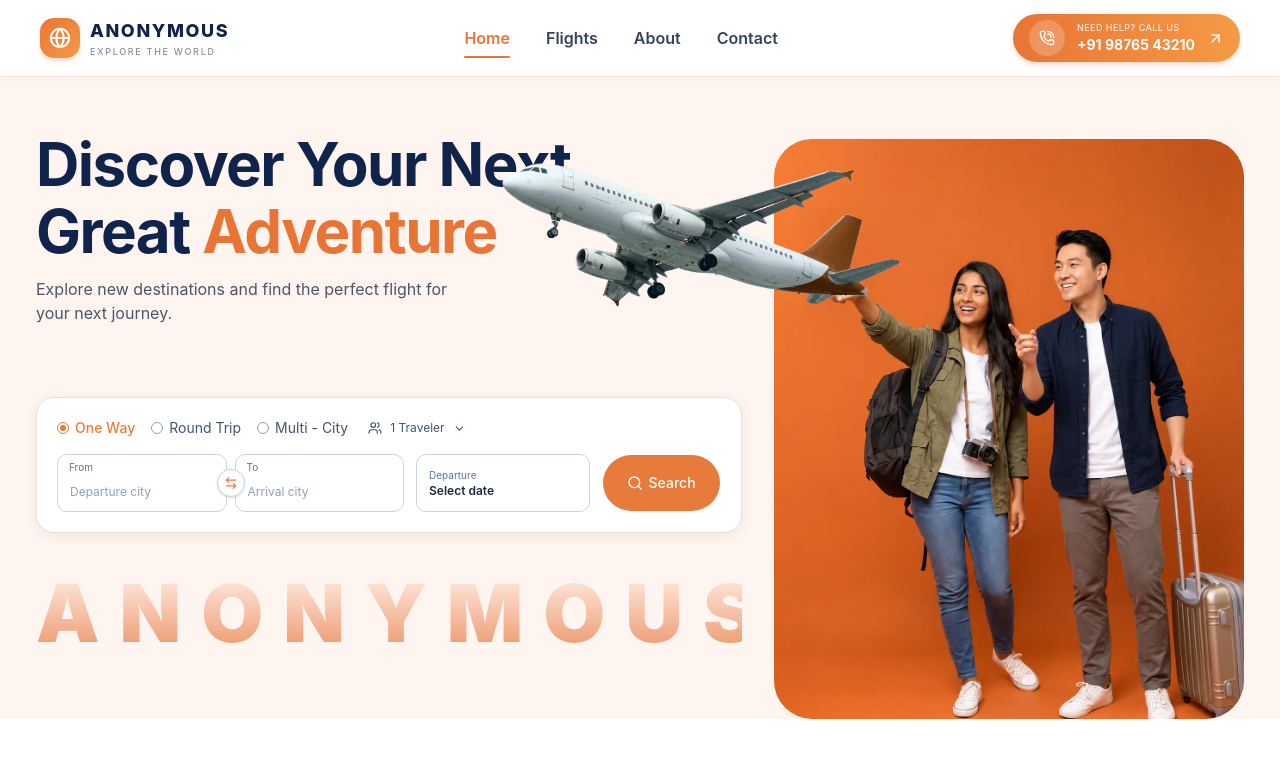
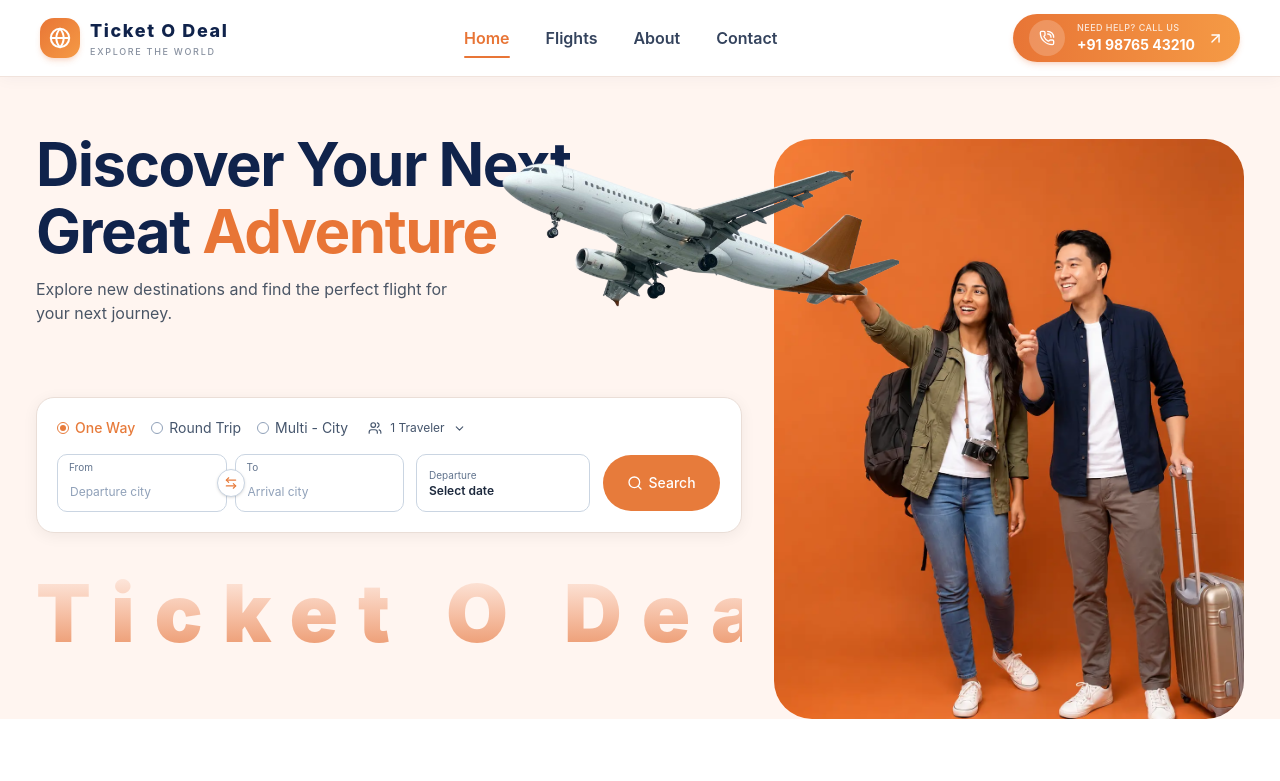
Before and after one commit to dashmediasolution/today-website, a Next.js app: page / in a window 1280 px wide. Shown: the top 781 px of the page. Built offline with nearby package versions, Linux system fonts and the light colour scheme.

Commit message:
add brand name

```diff
--- a/app/(main)/about/page.tsx
+++ b/app/(main)/about/page.tsx
@@ -140,29 +140,29 @@ export default function AboutPage() {
                         <div className="mt-2 h-[2px] w-7 bg-[#ff624d]" />
 
                         <h2 className="mt-3 text-3xl font-bold leading-tight tracking-tight sm:text-4xl">
-                            Fly Further with Anonymous
+                            Fly Further with Ticket O Deal
                         </h2>
 
                         <p className="mt-4 text-sm leading-7 text-[#46516a] sm:text-[15px]">
-                            Anonymous is a travel platform designed to
+                        Ticket O Deal is a travel platform designed to
                             help make planning your next journey easier.
                             Whether you are travelling for business,
                             enjoying a family holiday, or exploring
                             somewhere new, we want to make discovering
                             travel options simple and convenient.
-                             Anonymous is a travel platform designed to
+                            Ticket O Deal is a travel platform designed to
                             help make planning your next journey easier.
                             Whether you are travelling for business,
                             enjoying a family holiday, or exploring
                             somewhere new, we want to make discovering
                             travel options simple and convenient.
-                             Anonymous is a travel platform designed to
+                            Ticket O Deal is a travel platform designed to
                             help make planning your next journey easier.
                             Whether you are travelling for business,
                             enjoying a family holiday, or exploring
                             somewhere new, we want to make discovering
                             travel options simple and convenient.
-                             Anonymous is a travel platform designed to
+                            Ticket O Deal is a travel platform designed to
                             help make planning your next journey easier.
                             Whether you are travelling for business,
                             enjoying a family holiday, or exploring
@@ -319,7 +319,7 @@ export default function AboutPage() {
 
                     <div className="text-center">
                         <p className="text-[11px] font-bold uppercase tracking-[0.16em] text-[#ff624d]">
-                            Why Choose Anonymous
+                            Why Choose Ticket O Deal
                         </p>
 
                         <h2 className="mt-3 text-2xl font-bold tracking-tight sm:text-3xl">
--- a/app/(main)/cookies-policy/page.tsx
+++ b/app/(main)/cookies-policy/page.tsx
@@ -246,7 +246,7 @@ export default function CookiesPolicyPage() {
                             </SubHeading>
 
                             <p>
-                                These are used to analyse – in an anonymous
+                                These are used to analyse – in an Ticket O Deal
                                 manner – how our site is being accessed.
                                 For example, we can identify the number of
                                 people that visit our site together with
--- a/app/components/Footer.tsx
+++ b/app/components/Footer.tsx
@@ -54,7 +54,7 @@ export default function Footer() {
                             href="/"
                             className="mb-5 inline-flex items-center rounded-lg bg-white px-4 py-3 text-xl font-extrabold tracking-wide text-[#101A30]"
                         >
-                            ANONYMOUS
+                            Ticket O Deal
                         </Link>
 
                         <p className="max-w-[320px] text-sm leading-7 text-gray-300">
--- a/app/components/HeroSection.tsx
+++ b/app/components/HeroSection.tsx
@@ -74,7 +74,7 @@ export default function HeroSection() {
                         {/* Desktop Typography */}
                         <div className="pointer-events-none relative z-10 mt-10 overflow-hidden">
                             <span className="whitespace-nowrap bg-gradient-to-b from-[#FFF5F0] to-[#E88D5D] bg-clip-text text-[70px] font-black leading-none tracking-[16px] text-transparent md:text-[60px] lg:text-[60px] xl:text-[80px] xl:tracking-[20px]">
-                                ANONYMOUS
+                            Ticket O Deal
                             </span>
                         </div>
                     </div>
--- a/app/components/Navbar.tsx
+++ b/app/components/Navbar.tsx
@@ -51,7 +51,7 @@ function NavbarContent() {
 
           <div className="flex flex-col">
             <span className="text-[15px] font-extrabold tracking-[0.09em] text-[#10234B] sm:text-lg">
-              ANONYMOUS
+            Ticket O Deal
             </span>
             <span className="hidden text-[9px] font-medium tracking-[0.19em] text-[#87909F] sm:block">
               EXPLORE THE WORLD
@@ -158,7 +158,7 @@ function NavbarContent() {
                       </div>
 
                       <span className="text-base font-extrabold tracking-[0.08em] text-[#10234B]">
-                        ANONYMOUS
+                      Ticket O Deal
                       </span>
                     </Link>
                   </SheetTitle>
--- a/app/layout.tsx
+++ b/app/layout.tsx
@@ -11,10 +11,79 @@ const geistMono = Geist_Mono({
   variable: "--font-geist-mono",
   subsets: ["latin"],
 });
+export const metadata: Metadata = {
+  metadataBase: new URL("https://ticketodeal.com"),
 
-export const metadata: Metadata = {
-  title: "Create Next App",
-  description: "Generated by create next app",
+  title: {
+    default: "Ticket O Deal | Book Cheap Flights & Holiday Packages",
+    template: "%s | Ticket O Deal",
+  },
+
+  description:
+    "Discover affordable domestic and international flights with TicketODeal. Compare airfares, explore popular destinations, and find exciting holiday packages for your next journey.",
+
+  keywords: [
+    "TicketODeal",
+    "cheap flight tickets",
+    "book flights online",
+    "affordable flight tickets",
+    "domestic flight booking",
+    "international flight booking",
+    "best flight deals",
+    "cheap airfares",
+    "holiday packages",
+    "travel deals",
+    "flight booking website",
+    "popular travel destinations",
+    "air ticket booking",
+    "affordable holiday packages",
+  ],
+
+  applicationName: "Ticket O Deal",
+
+  authors: [{ name: "Ticket O Deal" }],
+  creator: "TicketODeal",
+  publisher: "TicketODeal",
+
+  robots: {
+    index: true,
+    follow: true,
+    googleBot: {
+      index: true,
+      follow: true,
+    },
+  },
+
+  openGraph: {
+    type: "website",
+    locale: "en_IN",
+    url: "https://ticketodeal.com",
+    siteName: "TicketODeal",
+    title: "TicketODeal | Book Cheap Flights & Holiday Packages",
+    description:
+      "Find affordable flights, explore exciting destinations, and discover amazing holiday packages with TicketODeal.",
+    images: [
+      {
+        url: "/og-image.jpg",
+        width: 1200,
+        height: 630,
+        alt: "TicketODeal - Explore Flights and Travel Deals",
+      },
+    ],
+  },
+
+  twitter: {
+    card: "summary_large_image",
+    title: "TicketODeal | Book Cheap Flights & Holiday Packages",
+    description:
+      "Discover affordable flights, exciting destinations, and amazing holiday packages with TicketODeal.",
+    images: ["/og-image.jpg"],
+  },
+
+  icons: {
+    icon: "/favicon.ico",
+    apple: "/apple-touch-icon.png",
+  },
 };
 
 export default function RootLayout({
```
